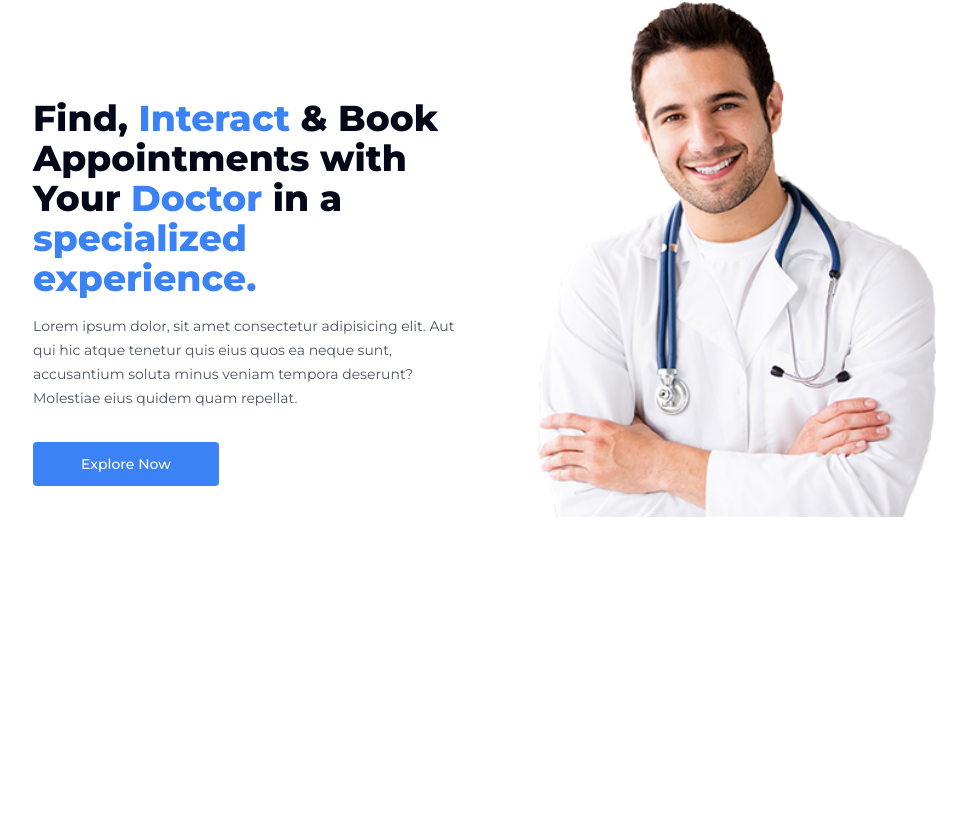
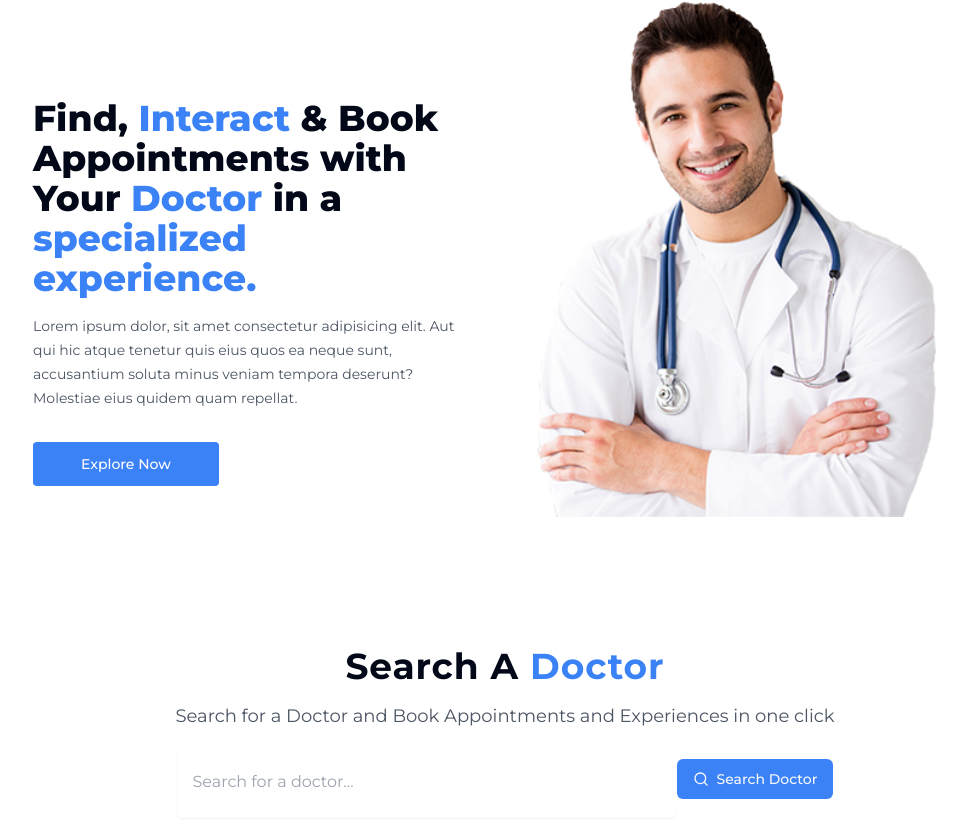
Before and after one commit to emmanueldavidson96/MediAssist, a Next.js app: page / in a window 1280 px wide. Shown: the part 142-980 px from the top of the page, without its empty margins (135-1102 px from the left). Before the commit the page ends 800 px from the top, so only its background shows below. Built offline with nearby package versions, Linux system fonts and the light colour scheme.

Commit message:
Search Doctor fields

```diff
--- /dev/null
+++ b/app/_components/CategorySearch.tsx
@@ -0,0 +1,12 @@
+import React from 'react'
+import InputField from './_ui/InputField'
+
+export default function CategorySearch() {
+  return (
+    <div className='flex items-center flex-col mb-10 gap-4 w-full'>
+        <h2 className='font-bold text-4xl tracking-wide '>Search A <span className='text-blue-500'>Doctor</span></h2>
+        <h2 className='text-gray-600 text-lg'>Search for a Doctor and Book Appointments and Experiences in one click</h2>
+        <InputField/>
+    </div>
+  )
+}
--- /dev/null
+++ b/app/_components/_ui/InputField.tsx
@@ -0,0 +1,41 @@
+import { Button } from '@/components/ui/button'
+import { Search } from 'lucide-react'
+import React from 'react'
+
+export default function InputField() {
+  return (
+    <div className="relative">
+        <label htmlFor="Search" className="sr-only"> Search </label>
+        <input
+            type="text"
+            id="Search"
+            placeholder="Search for a doctor..."
+            className="w-[500px] px-4 rounded-md border-gray-400  py-6 pe-10 shadow-sm sm:text-base outline-none"
+        />
+
+        {/* <span className="absolute inset-y-0 end-0 grid w-10 place-content-center">
+            <button type="button" className="text-gray-600 hover:text-gray-700">
+            <span className="sr-only">Search</span>
+
+            <svg
+                xmlns="http://www.w3.org/2000/svg"
+                fill="none"
+                viewBox="0 0 24 24"
+                strokeWidth="1.5"
+                stroke="currentColor"
+                className="h-4 w-4"
+            >
+                <path
+                strokeLinecap="round"
+                strokeLinejoin="round"
+                d="M21 21l-5.197-5.197m0 0A7.5 7.5 0 105.196 5.196a7.5 7.5 0 0010.607 10.607z"
+                />
+            </svg>
+            </button>
+        </span> */}
+        <Button className='bg-blue-500 hover:bg-blue-600'>
+            <Search className='w-4 h-4 mr-2'/>
+             Search Doctor</Button>
+    </div>
+  )
+}
--- a/app/page.tsx
+++ b/app/page.tsx
@@ -1,10 +1,12 @@
 import Image from "next/image";
 import Banner from "./_components/Banner";
+import CategorySearch from "./_components/CategorySearch";
 
 export default function Home() {
   return (
     <section className="h-fit w-full">
       <Banner/>
+      <CategorySearch/>
 
     </section>
 
```
